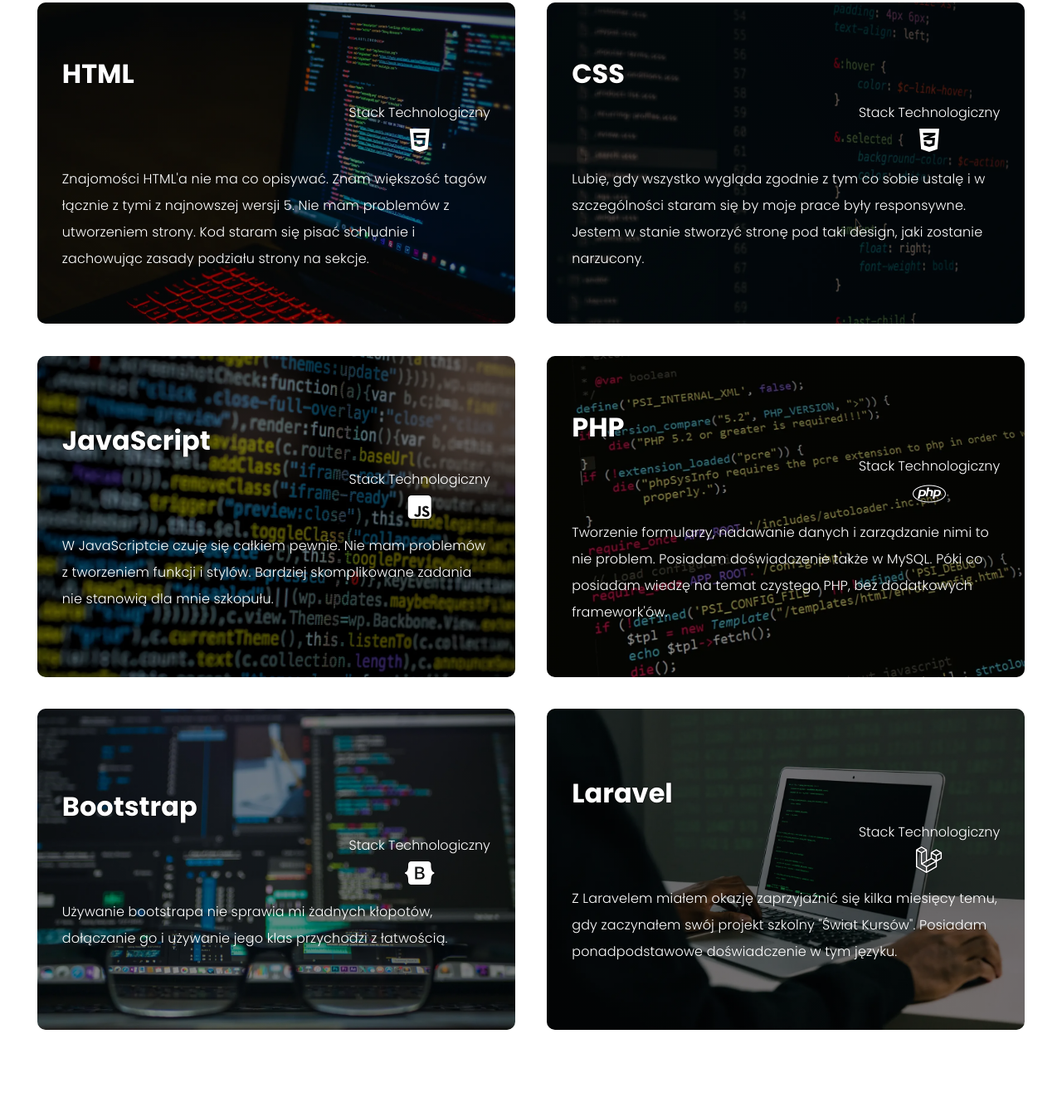
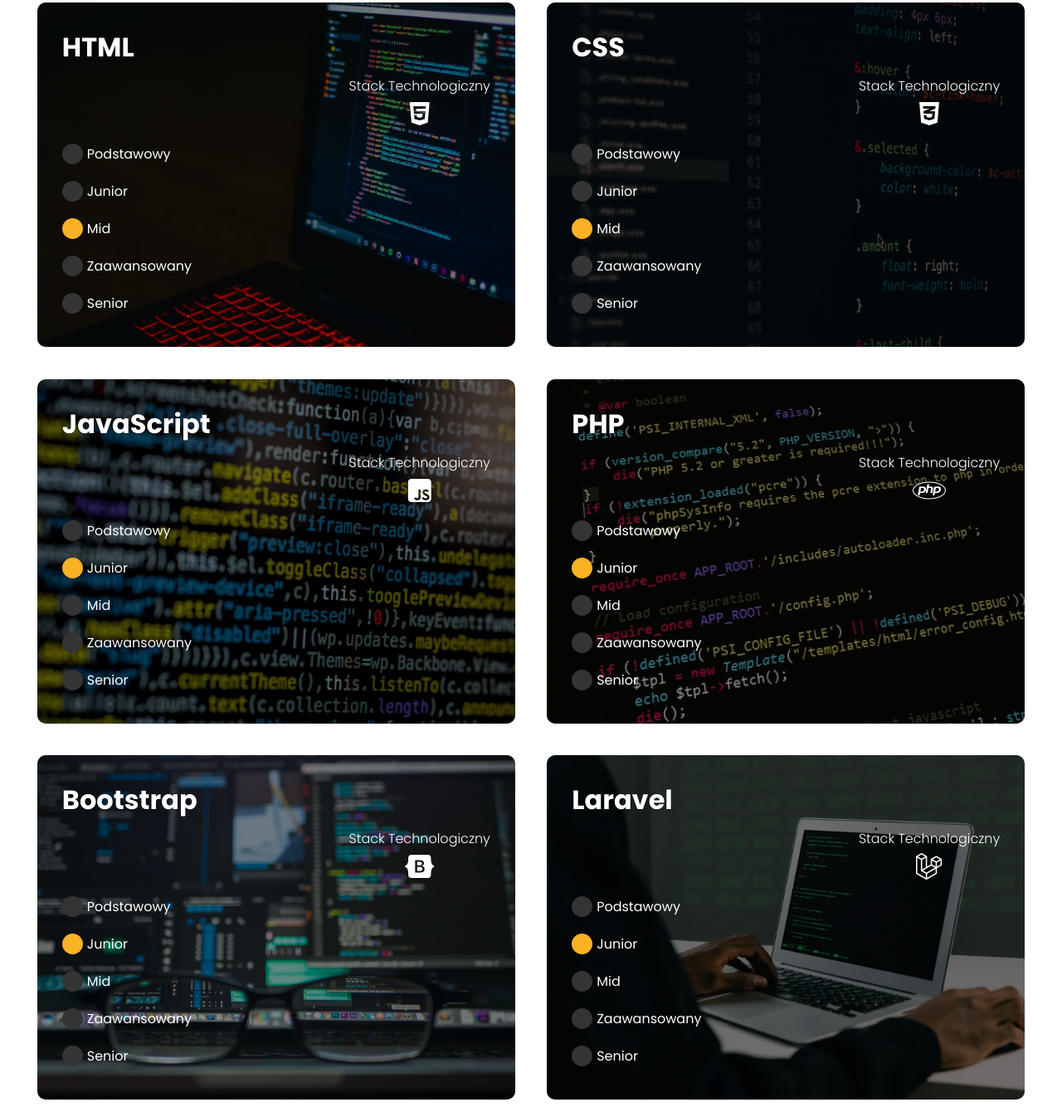
Before and after one commit to ehoze/ehoze.github.io, a plain HTML site: page index.html in a window 1280 px wide. Shown: the part 1140-2480 px from the top of the page at 83% size. Drawn offline with Linux system fonts and the light colour scheme.

Commit message:
some improvements in UI/UX, changed skills into level pick box, added new projects

```diff
--- a/index.html
+++ b/index.html
@@ -92,11 +92,18 @@
                         <h5>Stack Technologiczny</h5>
                         <i class="fab fa-brands fa-html5"></i>
                     </div>
-                    <p>
+                    <div class="skills_level">
+                        <span class="level__dot"></span>
+                        <span class="level__dot"></span>
+                        <span class="level__dot level_my"></span>
+                        <span class="level__dot"></span>
+                        <span class="level__dot"></span>
+                    </div>
+                    <!-- <p>
                         Znajomości HTML'a nie ma co opisywać. Znam większość tagów łącznie z tymi z najnowszej wersji 5.
                         Nie mam problemów z utworzeniem strony. Kod staram się pisać schludnie i zachowując zasady
                         podziału strony na sekcje.
-                    </p>
+                    </p> -->
                 </div>
 
                 <div class="skills_item" id="skills_css">
@@ -105,11 +112,18 @@
                         <h5>Stack Technologiczny</h5>
                         <i class="fab fa-brands fa-css3-alt"></i>
                     </div>
-                    <p>
+                    <div class="skills_level">
+                        <span class="level__dot"></span>
+                        <span class="level__dot"></span>
+                        <span class="level__dot level_my"></span>
+                        <span class="level__dot"></span>
+                        <span class="level__dot"></span>
+                    </div>
+                    <!-- <p>
                         Lubię, gdy wszystko wygląda zgodnie z tym co sobie ustalę i w szczególności staram się by moje
                         prace były responsywne.
                         Jestem w stanie stworzyć stronę pod taki design, jaki zostanie narzucony.
-                    </p>
+                    </p> -->
                 </div>
 
                 <div class="skills_item" id="skills_js">
@@ -118,10 +132,17 @@
                         <h5>Stack Technologiczny</h5>
                         <i class="fab fa-brands fa-js-square"></i>
                     </div>
-                    <p>
+                    <div class="skills_level">
+                        <span class="level__dot"></span>
+                        <span class="level__dot level_my"></span>
+                        <span class="level__dot"></span>
+                        <span class="level__dot"></span>
+                        <span class="level__dot"></span>
+                    </div>
+                    <!-- <p>
                         W JavaScriptcie czuję się całkiem pewnie. Nie mam problemów z tworzeniem funkcji i stylów.
                         Bardziej skomplikowane zadania nie stanowią dla mnie szkopułu.
-                    </p>
+                    </p> -->
                 </div>
 
 
@@ -131,10 +152,17 @@
                         <h5>Stack Technologiczny</h5>
                         <i class="fab fa-brands fa-php"></i>
                     </div>
-                    <p>
+                    <div class="skills_level">
+                        <span class="level__dot"></span>
+                        <span class="level__dot level_my"></span>
+                        <span class="level__dot"></span>
+                        <span class="level__dot"></span>
+                        <span class="level__dot"></span>
+                    </div>
+                    <!-- <p>
                         Tworzenie formularzy, nadawanie danych i zarządzanie nimi to nie problem. Posiadam doświadczenie
                         także w MySQL. Póki co posiadam wiedzę na temat czystego PHP, bez dodatkowych framework'ów.
-                    </p>
+                    </p> -->
                 </div>
 
                 <div class="skills_item" id="skills_btst">
@@ -143,10 +171,17 @@
                         <h5>Stack Technologiczny</h5>
                         <i class="fab fa-brands fa-bootstrap"></i>
                     </div>
-                    <p>
+                    <div class="skills_level">
+                        <span class="level__dot"></span>
+                        <span class="level__dot level_my"></span>
+                        <span class="level__dot"></span>
+                        <span class="level__dot"></span>
+                        <span class="level__dot"></span>
+                    </div>
+                    <!-- <p>
                         Używanie bootstrapa nie sprawia mi żadnych kłopotów, dołączanie go i używanie jego klas
                         przychodzi z łatwością.
-                    </p>
+                    </p> -->
                 </div>
 
                 <div class="skills_item" id="skills_lrv">
@@ -155,10 +190,17 @@
                         <h5>Stack Technologiczny</h5>
                         <i class="fab fa-brands fa-laravel"></i>
                     </div>
-                    <p>
+                    <div class="skills_level">
+                        <span class="level__dot"></span>
+                        <span class="level__dot level_my"></span>
+                        <span class="level__dot"></span>
+                        <span class="level__dot"></span>
+                        <span class="level__dot"></span>
+                    </div>
+                    <!-- <p>
                         Z Laravelem miałem okazję zaprzyjaźnić się kilka miesięcy temu, gdy zaczynałem swój projekt
                         szkolny "Świat Kursów". Posiadam ponadpodstawowe doświadczenie w tym języku.
-                    </p>
+                    </p> -->
                 </div>
             </div>
         </div>
@@ -176,6 +218,25 @@
             </div>
 
             <div class="projects_bottom">
+                <div class="projects_item">
+                    <div class="projects_item_info">
+                        <h1>Strona dla Firmy Budowlanej</h1>
+                        <h3>Praca dla firmy</h3>
+                        <h5>Aktualnie</h5>
+                        <p>
+                            Aktualnie tworzę stronę dla firmy budowlanej czego celem jest sprawienie by była widoczna w
+                            sieci oraz zwiększenie jej ruchu. Lorem ipsum dolor sit amet consectetur adipisicing elit.
+                            Voluptatum, cum impedit animi mollitia quia, et quo possimus ducimus at temporibus
+                            accusantium est, facilis quidem ea laboriosam iste doloribus magnam ad.
+                        </p>
+                    </div>
+
+                    <div class="projects_item_img">
+                        <img src="../assets/projects/projects_bcomp.webp"
+                            alt="Mężczyzna leżący na łóżku z laptopem i zeszytem">
+                    </div>
+                </div>
+
                 <div class="projects_item">
                     <div class="projects_item_info">
                         <h1>"Świat Kursów"</h1>
@@ -231,8 +292,7 @@
                     </div>
 
                     <div class="projects_item_img">
-                        <img src="weather/assets/bg.webp"
-                            alt="Zachód słońca, fioletowo różowe chmury">
+                        <img src="weather/assets/bg.webp" alt="Zachód słońca, fioletowo różowe chmury">
                     </div>
                 </div>
             </div>
--- a/styles/main.css
+++ b/styles/main.css
@@ -257,7 +257,7 @@ p {
 #hero {
     background-image: url(../assets/hero_bg.webp);
     background-size: cover;
-    background-position: top center;
+    background-position: 73% 50%;
     position: relative;
     z-index: 1;
 }
@@ -380,6 +380,59 @@ p {
     color: white;
     z-index: 1;
     overflow: hidden;
+}
+
+#skills .skills_level{
+    width: 100%;
+    height: 100%;
+    display: flex;
+    flex-direction: column;
+    align-items: flex-start;
+    justify-content: space-evenly;
+    /* margin-top: 100px; */
+}
+
+#skills .level__dot{
+    margin: 10px 0;
+    height: 25px;
+    width: 25px;
+    background-color: rgb(53, 52, 52);
+    border-radius: 50%;
+    display: inline-block;
+    position: relative;
+}
+
+#skills .level_my{
+    background-color: var(--honey);
+}
+
+#skills .level__dot::before{
+    left: 30px;
+}
+
+#skills .level__dot:nth-child(1)::before{
+    position: absolute;
+    content: "Podstawowy";
+}
+
+#skills .level__dot:nth-child(2)::before{
+    position: absolute;
+    content: "Junior";
+}
+
+#skills .level__dot:nth-child(3)::before{
+    position: absolute;
+    content: "Mid";
+}
+
+#skills .level__dot:nth-child(4)::before{
+    position: absolute;
+    content: "Zaawansowany";
+}
+
+#skills .level__dot:nth-child(5)::before{
+    position: absolute;
+    content: "Senior";
 }
 
 #skills_html5 {
@@ -908,6 +961,12 @@ p {
 
     /* End Global Section */
 
+    /* Hero Section */
+    #hero {
+        background-position: 0% 47%;
+    }
+    /* End Hero Section */
+
     /* Header Section */
 
     #header .hamburger
```
Also changed, not shown: assets/hero_bg.webp, assets/hero_bgold.webp (added), assets/projects/projects_bcomp.webp (added).
